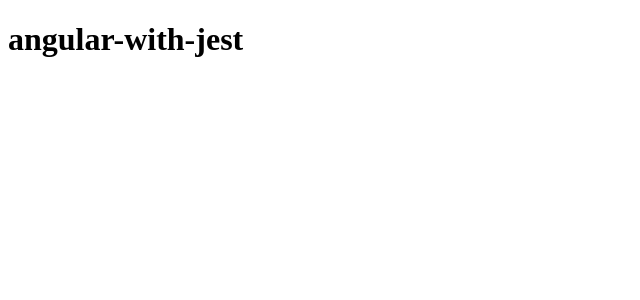
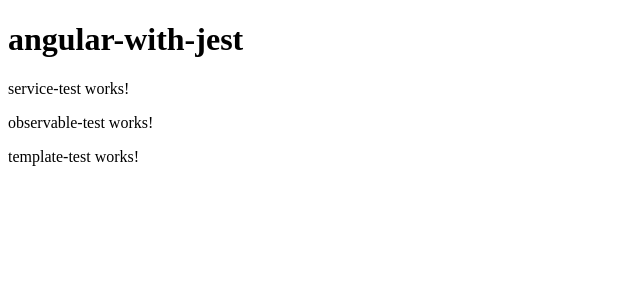
Before and after one commit to cherrow/AngularWithJest, an Angular app: page / in a window 1280 px wide. Shown: the top 300 px of the page, without its empty margins (0-640 px from the left). Built offline with nearby package versions, Linux system fonts and the light colour scheme.

Commit message:
#comment: load components

```diff
--- a/src/app/app.component.html
+++ b/src/app/app.component.html
@@ -1 +1,4 @@
 <h1>{{title}}</h1>
+<app-service-test></app-service-test>
+<app-observable-test></app-observable-test>
+<app-template-test></app-template-test>
```
Also changed, not shown: 1 other file (tests, documents, lock files or other folders).
